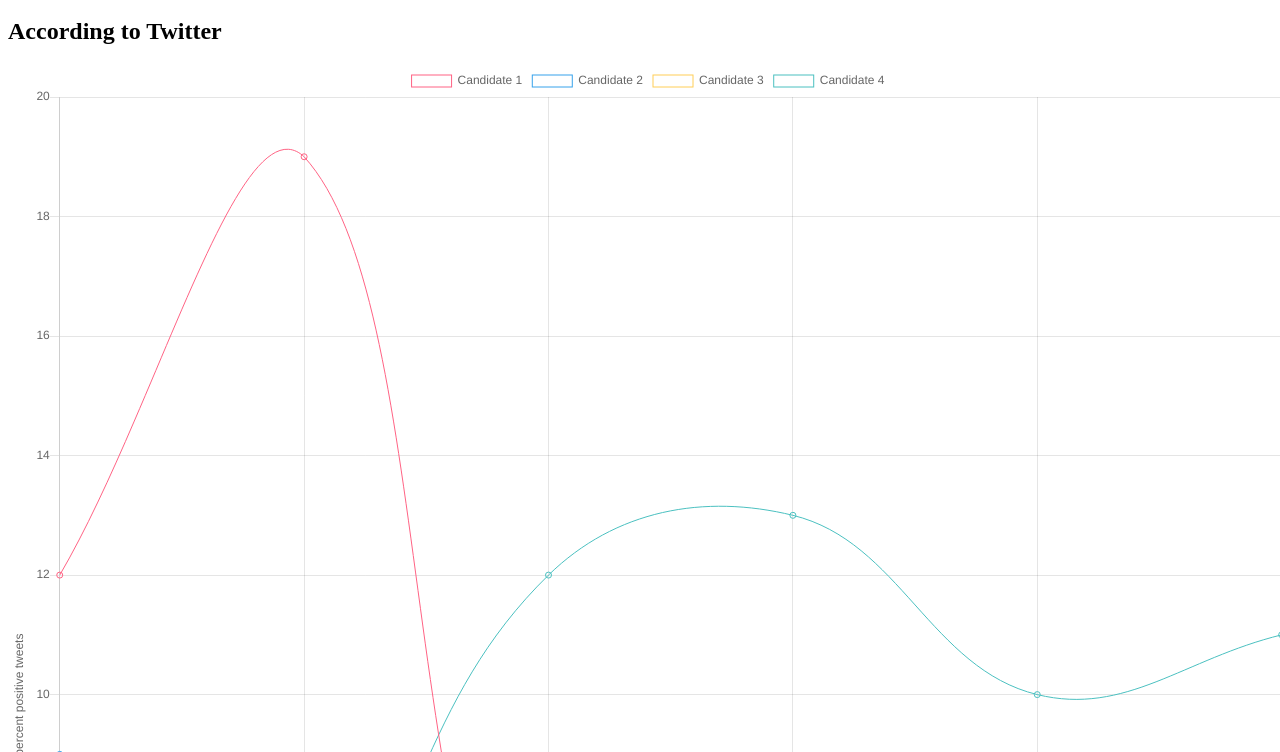
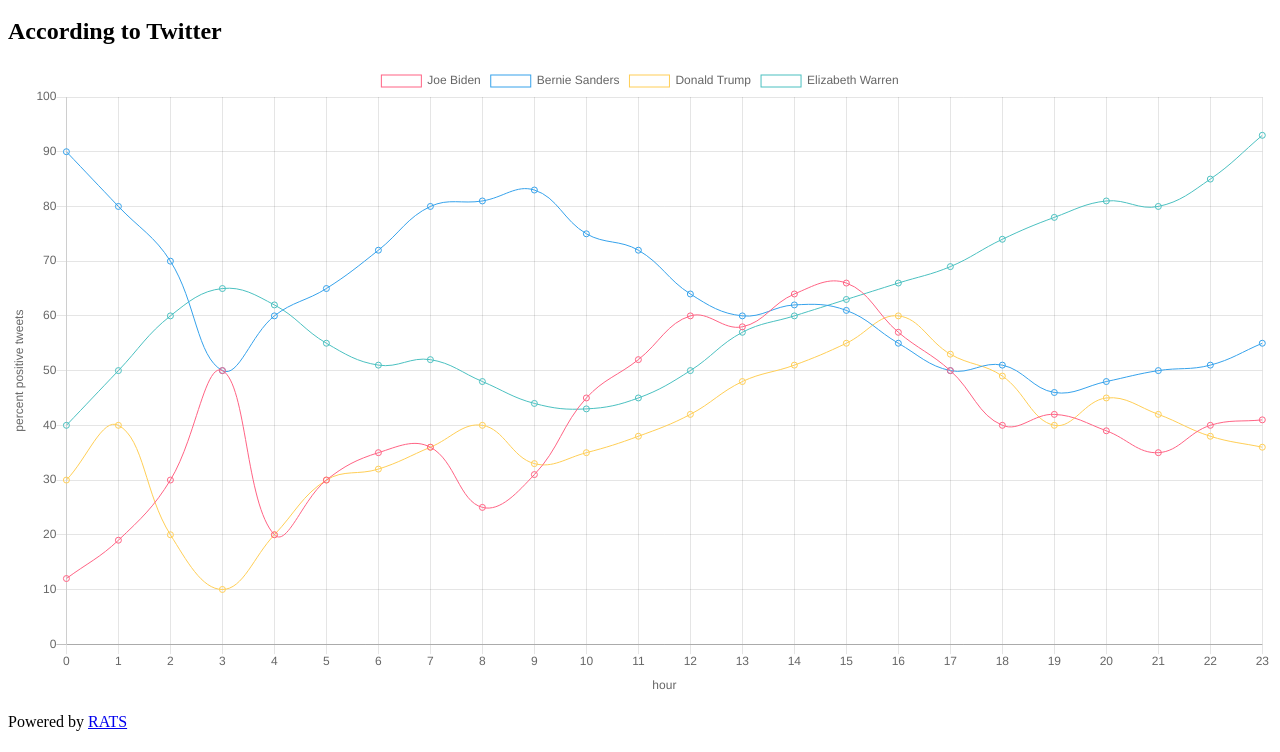
Before and after one commit to dizzyspiral/presiment, a plain HTML site: page index.html in a window 1280 px wide. Shown: the part 48-800 px from the top of the page. Drawn offline with Linux system fonts and the light colour scheme.

Commit message:
Fixed chart sizing, moved data into its own js file for synthesis by a python script

```diff
--- /dev/null
+++ b/data.js
@@ -0,0 +1,6 @@
+// These will get replaced with data via a python script. Think of this file more as a template.
+var biden_data = [12, 19, 30, 50, 20, 30, 35, 36, 25, 31, 45, 52, 60, 58, 64, 66, 57, 50, 40, 42, 39, 35, 40, 41];
+var bernie_data = [90, 80, 70, 50, 60, 65, 72, 80, 81, 83, 75, 72, 64, 60, 62, 61, 55, 50, 51, 46, 48, 50, 51, 55];
+var trump_data = [30, 40, 20, 10, 20, 30, 32, 36, 40, 33, 35, 38, 42, 48, 51, 55, 60, 53, 49, 40, 45, 42, 38, 36];
+var warren_data = [40, 50, 60, 65, 62, 55, 51, 52, 48, 44, 43, 45, 50, 57, 60, 63, 66, 69, 74, 78, 81, 80, 85, 93];
+var xlabels = ['0', '1', '2', '3', '4', '5', '6', '7', '8', '9', '10', '11', '12', '13', '14', '15', '16', '17', '18', '19', '20', '21', '22', '23'];
--- a/index.html
+++ b/index.html
@@ -1,45 +1,43 @@
 <html>
 <script src="./chart.js/dist/Chart.min.js"></script>
+<script src="./data.js"></script>
 <h1>U.S. 2020 Presidential Candidate Sentiment</h1>
 <h2>According to Twitter</h2>
-<canvas id="myChart" width="400" height="400"></canvas>
+<div id="chart">
+    <canvas id="myChart"  style="display: block;"></canvas>
+</div>
 <script>
-// These will get replaced with data via a python script. Think of this file more as a template.
-var biden_data = [];
-var bernie_data = [];
-var trump_data = [];
-var warren_data = [];
-
+var canvas = document.getElementById('myChart');
 var ctx = document.getElementById('myChart').getContext('2d');
 var myChart = new Chart(ctx, {
     type: 'line',
     data: {
-        labels: ['0', '1', '2', '3', '4', '5'],
+        labels: xlabels,
         datasets: [
             {
-            label: 'Candidate 1',
-            data: [12, 19, 3, 5, 2, 3],
+            label: 'Joe Biden',
+            data: biden_data,
             backgroundColor: 'rgba(255, 99, 132, 0.0)',
             borderColor: 'rgba(255, 99, 132, 1)',
             borderWidth: 1
             },
             {
-            label: 'Candidate 2',
-            data: [9, 5, 7, 4, 6, 7],
+            label: 'Bernie Sanders',
+            data: bernie_data,
             backgroundColor: 'rgba(54, 162, 235, 0.0)',
             borderColor: 'rgba(54, 162, 235, 1)',
             borderWidth: 1
             },
             {
-            label: 'Candidate 3',
-            data: [3, 4, 2, 1, 2, 3],
+            label: 'Donald Trump',
+            data: trump_data,
             backgroundColor: 'rgba(255, 206, 86, 0.0)',
             borderColor: 'rgba(255, 206, 86, 1)',
             borderWidth: 1
             },
             {
-            label: 'Candidate 4',
-            data: [1, 5, 12, 13, 10, 11],
+            label: 'Elizabeth Warren',
+            data: warren_data,
             backgroundColor: 'rgba(75, 192, 192, 0.0)',
             borderColor: 'rgba(75, 192, 192, 1)',
             borderWidth: 1
```
